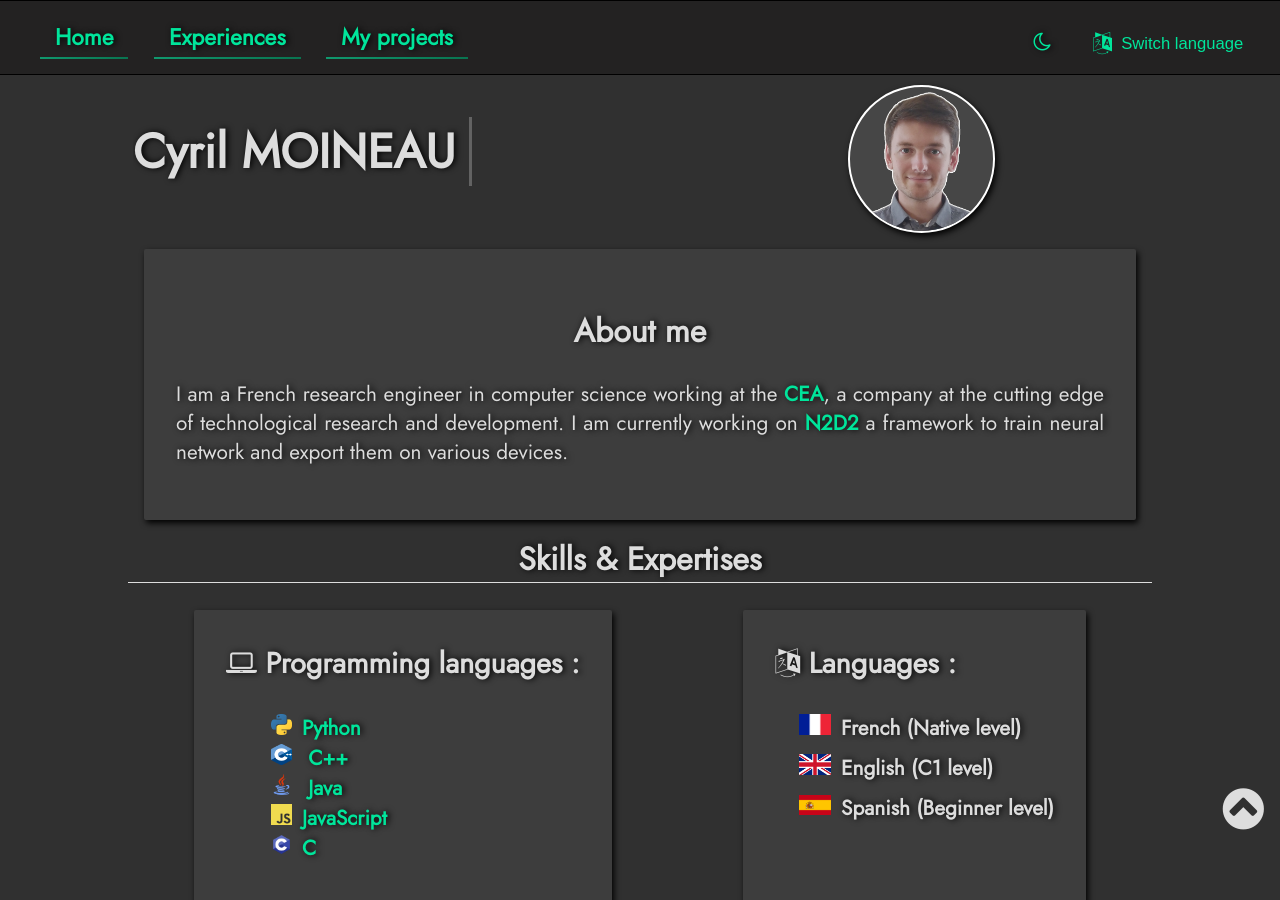
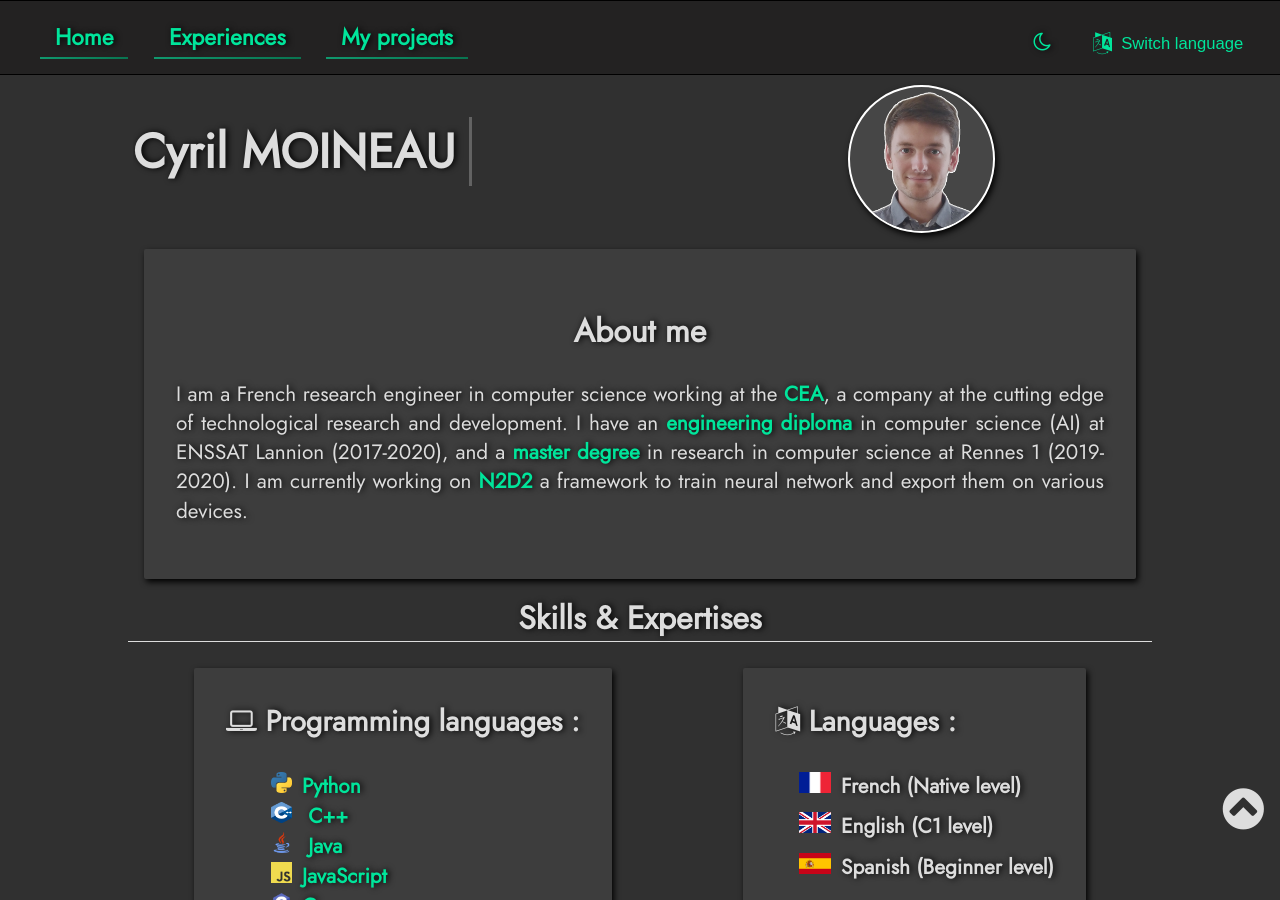
Before and after one commit to cmoineau/cmoineau.github.io, a Jekyll site: the page built from pages/en/home.html, in a window 1280 px wide and 900 px high. Built offline with Jekyll 4.4.1, drawn with Linux system fonts in a browser that asks for light colours.

Commit message:
Update about me section.

```diff
--- a/pages/en/education.html
+++ b/pages/en/education.html
@@ -9,7 +9,7 @@ permalink: /education
 <div class="blurb">
     <h1>Education</h1>
 
-    <p>prepa-section
+    <p>
     I have a typical French engineering educational background, going from a <a href="#prepa-section">preparatory school</a> to an <a href="#enssat-section">engineering school</a>.
     I specialized in data science, AI and research with the obtention of a <a href="#msif-section">second diploma</a> in parallel of my engineer courses.
     My well-rounded educational background made me gain knowledge on various topics, which I believe made me a more versatile engineer.
--- a/pages/en/home.html
+++ b/pages/en/home.html
@@ -15,6 +15,7 @@ permalink: /
 				<div class="bulb"><h2>About me</h2></div>
 					<p>
 						I am a French research engineer in computer science working at the <a href="http://www-list.cea.fr/en/">CEA</a>, a company at the cutting edge of technological research and development.
+						I have an <a href="education.html#enssat-section">engineering diploma</a> in computer science (AI) at ENSSAT Lannion (2017-2020), and a <a href="education.html#msif-section">master degree</a> in research in computer science at Rennes 1 (2019-2020).
 						I am currently working on <a href="https://github.com/CEA-LIST/N2D2">N2D2</a> a framework to train neural network and export them on various devices.
 					</p>
 			</div>
--- a/pages/fr/home.html
+++ b/pages/fr/home.html
@@ -15,7 +15,7 @@ permalink: /fr
 				<div class="bulb"><h2>Qui suis-je ?</h2></div>
 					<p>
 					Ingénieur chercheur français au <a href="http://www-list.cea.fr/">CEA</a>, un organisme public à la pointe de la recherche et du développement.
-					Je travaille sur des thématiques de réseaux de neuronnes.
+					J'ai suivi une <a href="education.html#enssat-section">formation d'ingénieur</a> en informatique spécialisé en IA à l'ENSSAT Lannion (2017-2020). J'ai aussi un diplôme de <a href="education.html#msif-section">Master Recherche</a> en informatique à Rennes 1 (2019-2020).
 					Actuellement, je fais partie des développeurs principaux du framework <a href="https://github.com/CEA-LIST/N2D2">N2D2</a> qui a pour objectif de permettre d'embarquer des réseaux des neuronnes vers diverses cibles matérielle.
 					</p>
 			</div>
```
